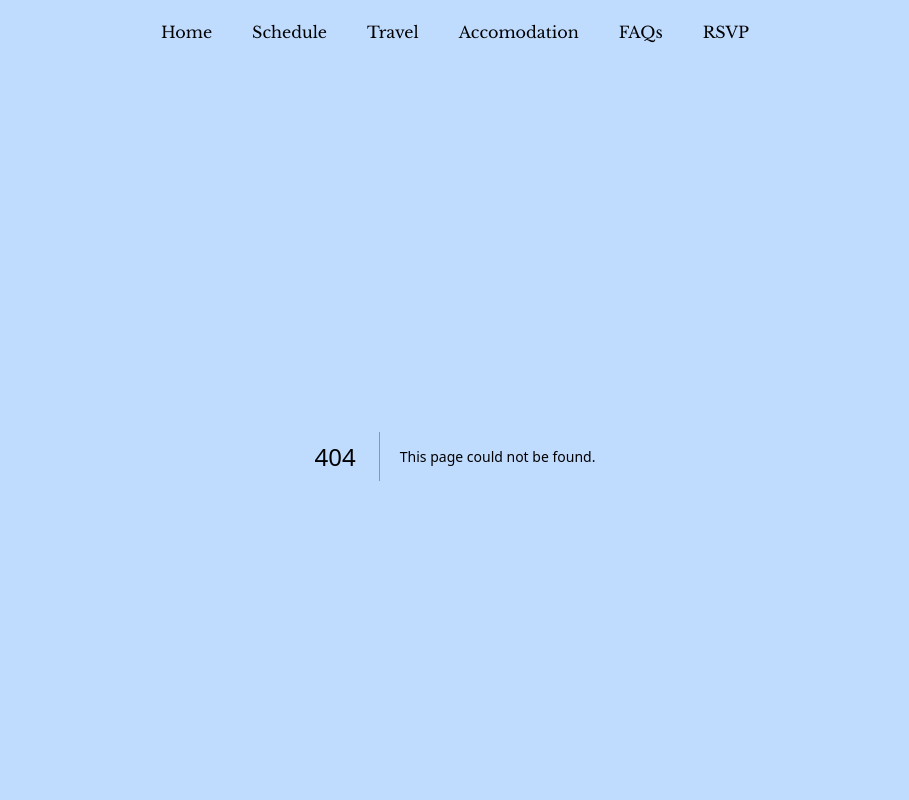
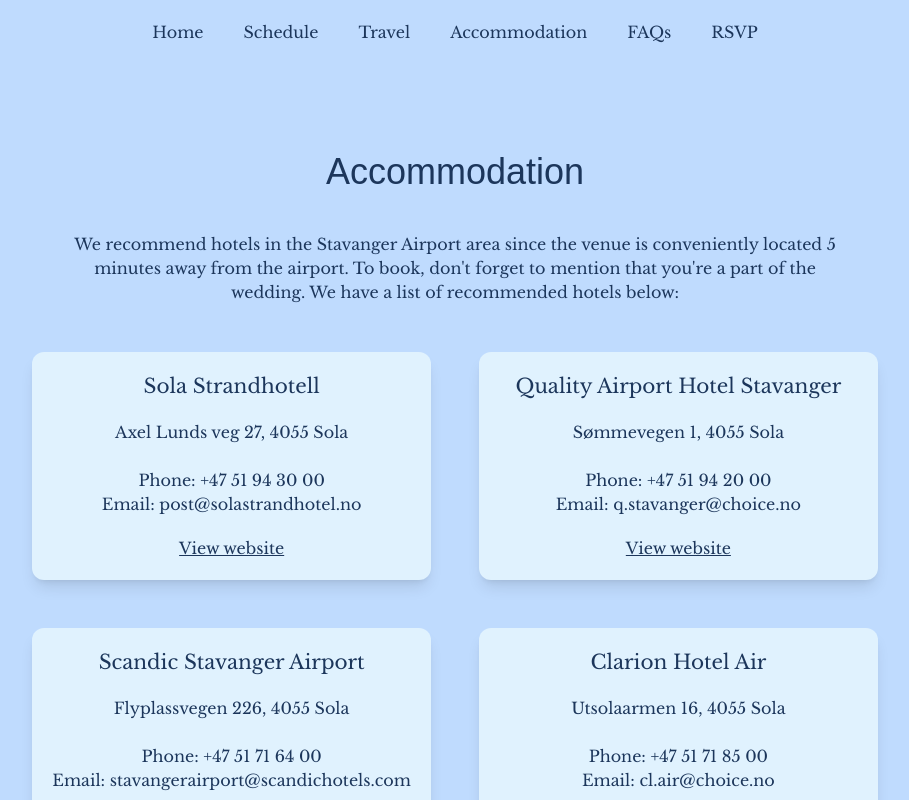
Before and after one commit to margaritawang/kiwi-peach-wedding, a Next.js app: page /accommodation in a window 1280 px wide. Before the commit this address had no page. Shown: the top 800 px of the page, without its empty margins (185-1094 px from the left). Built offline with nearby package versions, Linux system fonts and the light colour scheme; a web font is replaced by a local one.

Commit message:
fix misspell

```diff
--- a/app/accomodation/page.tsx
+++ b/app/accommodation/page.tsx
@@ -3,17 +3,17 @@
 import { Title } from "@/components/Title";
 import { BodyText } from "@/components/BodyText";
 
-const accomodation = getGlobalData().accomodation;
+const accommodation = getGlobalData().accommodation;
 
-export default function Hotel() {
+export default function Accommodation() {
   return (
     <main className="flex min-h-screen flex-col items-center p-8 lg:p-24">
-      <Subheading className="mb-8 lg:mb-10">Accomodation</Subheading>
+      <Subheading className="mb-8 lg:mb-10">Accommodation</Subheading>
       <BodyText className="max-w-auto lg:max-w-3xl">
-        {accomodation.description}
+        {accommodation.description}
       </BodyText>
       <div className="grid lg:grid-cols-2 gap-6 lg:gap-12 my-12">
-        {accomodation.recommendedHotels.map((h, idx) => (
+        {accommodation.recommendedHotels.map((h, idx) => (
           <div
             className="flex flex-col bg-sky-100 rounded-xl shadow-lg p-3 lg:p-5"
             key={`hotel-${idx + 1}`}
--- a/util/getGlobalData.ts
+++ b/util/getGlobalData.ts
@@ -10,8 +10,8 @@
       url: "/travel",
     },
     {
-      display: "Accomodation",
-      url: "/accomodation",
+      display: "Accommodation",
+      url: "/accommodation",
     },
     {
       display: "FAQs",
@@ -115,7 +115,7 @@
     },
   ];
 
-  const accomodation = {
+  const accommodation = {
     description:
       "We recommend hotels in the Stavanger Airport area since the venue is conveniently located 5 minutes away from the airport. To book, don't forget to mention that you're a part of the wedding. We have a list of recommended hotels below:",
     recommendedHotels,
@@ -152,5 +152,5 @@
     },
   ];
 
-  return { navLinks, schedule, travel, faq, accomodation };
+  return { navLinks, schedule, travel, faq, accommodation };
 };
```
